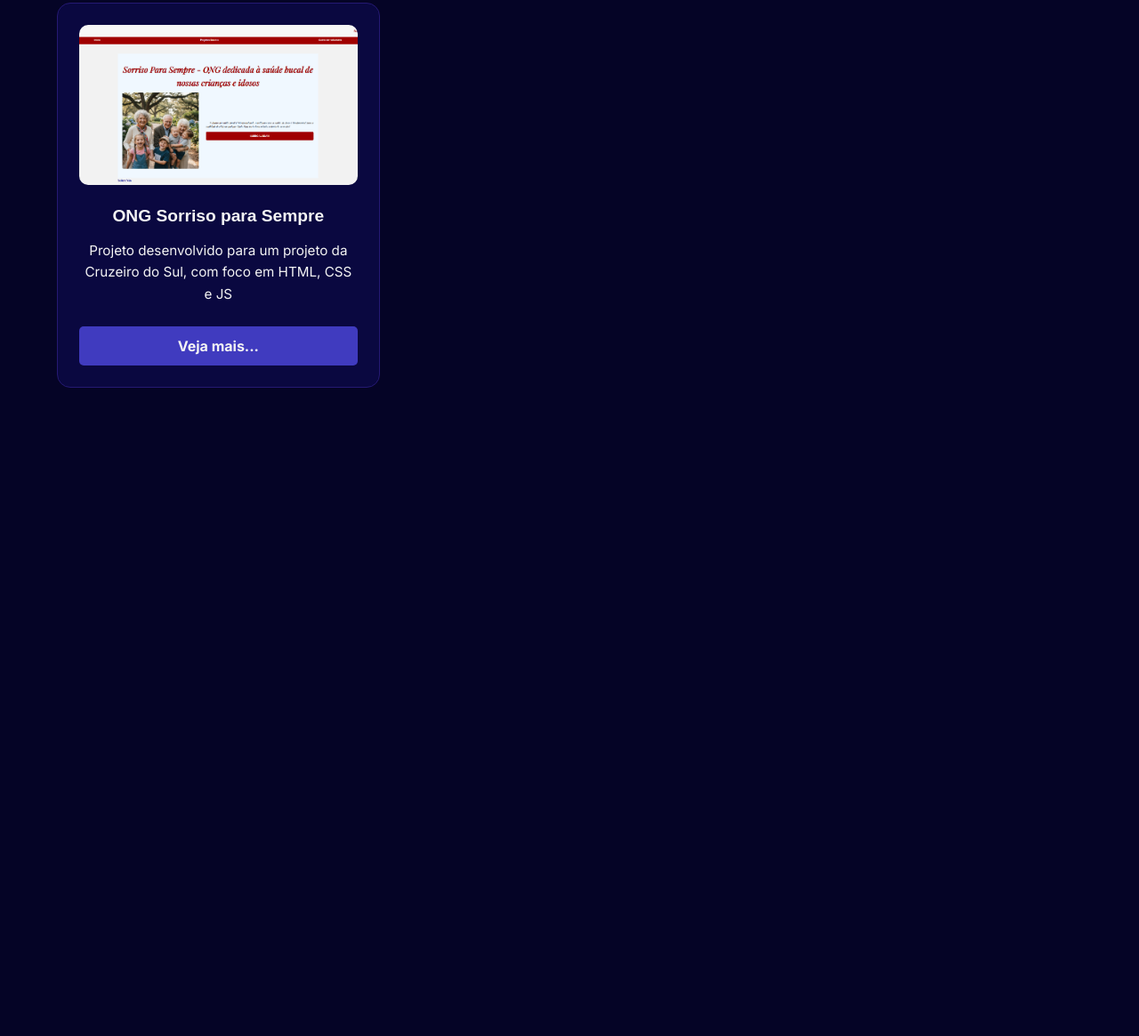
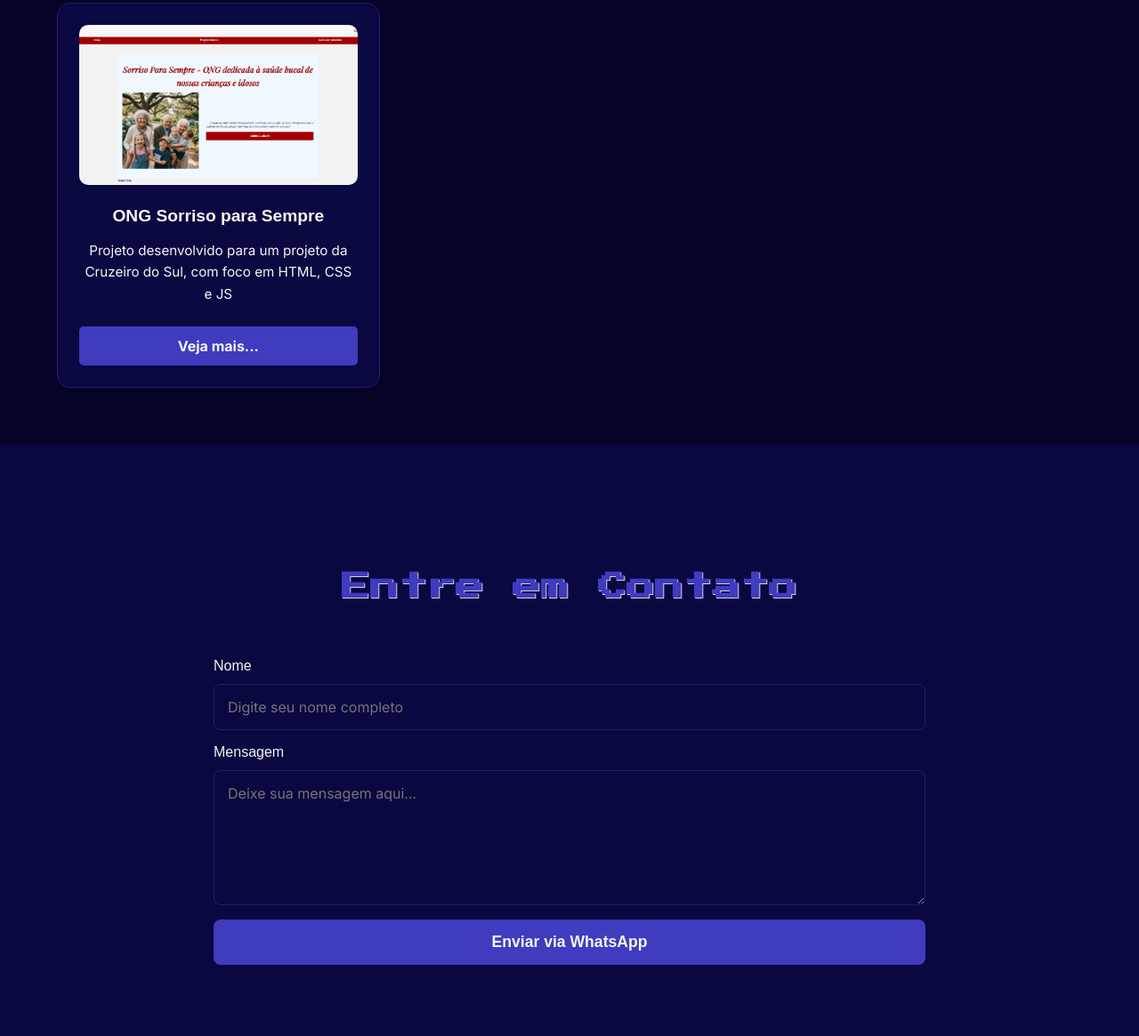
Before and after one commit to Viniathie12363/projeto_portfolio, a plain HTML site: page index.html in a window 1280 px wide. Shown: the part 957-2122 px from the top of the page at 89% size. Before the commit the page ends 1457 px from the top, so only its background shows below. Drawn offline with Linux system fonts and the light colour scheme; a web font is replaced by a local one.

Commit message:
adicionando funcionalidades: JS e forms

```diff
--- a/css/style.css
+++ b/css/style.css
@@ -200,6 +200,12 @@ html {
 .container-projetos:hover {
     transform: translateY(-10px);
     box-shadow: 0 10px 20px rgba(0, 0, 0, 0.4);
+    background-color: var(--cor-mais-clara);
+    transition: 0.8s linear;
+}
+
+.container-projetos:hover >*:not(.botao-projeto) {
+    color: var(--cor-mais-escura);
 }
 
 .img-projetos {
@@ -241,6 +247,68 @@ html {
     background-color: var(--cor-clara);
 }
 
+.contato {
+    padding: 80px 5%;
+    background-color: var(--cor-escura);
+}
+
+.formulario {
+    width: 90%; /* Em telas pequenas (mobile), ocupa 90% da largura */
+    margin: 0 auto; /* Centraliza o formulário na seção */
+    display: flex;
+    flex-direction: column; /* Empilha os elementos verticalmente */
+    gap: 1rem; /* Espaço entre os elementos do formulário */
+}
+
+/* ... (as outras regras para label, input, textarea e botão continuam as mesmas) ... */
+.formulario label {
+    font-family: var(--fonte-cabecalho);
+    font-size: 1rem;
+    color: var(--cor-mais-clara);
+    margin-bottom: -5px;
+}
+
+.formulario input,
+.formulario textarea {
+    width: 100%;
+    padding: 15px;
+    background-color: var(--cor-mais-e);
+    border: 1px solid var(--cor-clara);
+    border-radius: 8px;
+    color: var(--cor-mais-clara);
+    font-size: 1rem;
+    font-family: var(--fonte-padrao);
+}
+
+.formulario input:focus,
+.formulario textarea:focus {
+    outline: none;
+    border-color: var(--cor-principal);
+    box-shadow: 0 0 10px var(--cor-principal);
+}
+
+.formulario textarea {
+    resize: vertical;
+}
+
+.botao-enviar {
+    padding: 15px 20px;
+    background-color: var(--cor-principal);
+    color: var(--cor-mais-clara);
+    font-family: var(--fonte-cabecalho);
+    font-size: 1.1rem;
+    font-weight: bold;
+    border: none;
+    border-radius: 8px;
+    cursor: pointer;
+    transition: background-color 0.3s ease;
+}
+
+.botao-enviar:hover {
+    background-color: var(--cor-clara);
+}
+
+
 /* --- BREAKPOINTS RESPONSIVOS --- */
 
 /* Telas de Tablet e Desktop (a partir de 769px) */
@@ -255,6 +323,10 @@ html {
 
 @media screen and (min-width: 769px) {
 
+    .formulario {
+        width: 80%; /* Ocupa 80% da tela */
+        max-width: 800px; /* E tem uma largura máxima para não ficar gigante */
+    }
 
     /* Esconde o botão hambúrguer */
     .menu-hamburguer {
--- a/index.html
+++ b/index.html
@@ -46,6 +46,7 @@
     <h2 class="titulo-secao">Meus Projetos</h2>
 
     <div class="projetos" id="projetos">
+
         <section class="container-projetos">
             <img src="./img/projeto_1.png" alt="projeto-1" class="img-projetos">
             <h3 class="titulo-projeto">ONG Sorriso para Sempre</h3>
@@ -53,8 +54,22 @@
             <a href="https://viniathie12363.github.io/Projeto-Front-End-Cruzeiro-do-sul/" target="_blank" class="botao-projeto">Veja mais...</a>
         </section>
 
+    </div>
 
-    </div>
+    <section id="contato" class="contato">
+        <h2 class="titulo-secao">Entre em Contato</h2>
+
+        <form class="formulario" id="form-contato">
+
+            <label for="nome">Nome</label>
+            <input type="text" id="nome" name="name" placeholder="Digite seu nome completo" required>
+
+            <label for="mensagem">Mensagem</label>
+            <textarea id="mensagem" name="message" rows="6" placeholder="Deixe sua mensagem aqui..." required></textarea>
+
+            <button type="submit" class="botao-enviar">Enviar via WhatsApp</button>
+        </form>
+    </section>
 
 
     <script type="module" src="js/main.js"></script>
--- a/js/main.js
+++ b/js/main.js
@@ -6,6 +6,9 @@ import initMenuMobile from './modules/menuMobile.js';
 // Executa a função para inicializar a funcionalidade do menu.
 initMenuMobile();
 
+import initFormWhatsapp from './modules/formWhatsapp.js';
+initFormWhatsapp();
+
 // No futuro, se você tiver outros módulos (ex: para animação de scroll, um carrossel, etc.),
 // você pode importá-los e inicializá-los aqui também.
 // import initAnimacaoScroll from './animacaoScroll.js';
--- /dev/null
+++ b/js/modules/formWhatsapp.js
@@ -0,0 +1,34 @@
+// js/modules/formWhatsapp.js
+
+export default function initFormWhatsapp() {
+    const form = document.querySelector('#form-contato');
+
+    function handleFormSubmit(event) {
+        // Previne o comportamento padrão do formulário (que seria recarregar a página)
+        event.preventDefault();
+
+        // Insira seu número de telefone com o código do país (ex: 5511999998888)
+        const telefone = '5535999239894'; // <--- TROQUE PELO SEU NÚMERO
+
+        // Pega os valores dos campos do formulário
+        const nome = document.querySelector('#nome').value;
+        const mensagem = document.querySelector('#mensagem').value;
+
+        // Monta a mensagem que será enviada
+        const texto = `Olá, meu nome é ${nome}. Gostaria de falar sobre: ${mensagem}`;
+
+        // Codifica a mensagem para ser usada em uma URL
+        const textoCodificado = encodeURIComponent(texto);
+
+        // Monta o link final do WhatsApp
+        const url = `https://wa.me/${telefone}?text=${textoCodificado}`;
+
+        // Abre o link em uma nova aba
+        window.open(url, '_blank');
+    }
+
+    // Adiciona o evento de 'submit' ao formulário
+    if (form) {
+        form.addEventListener('submit', handleFormSubmit);
+    }
+}
```
